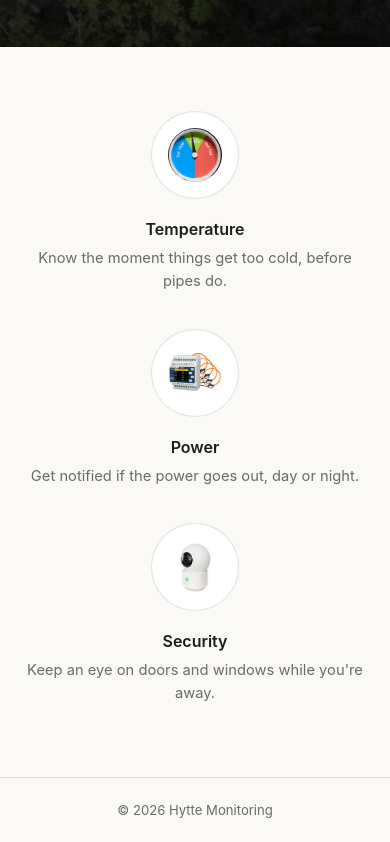
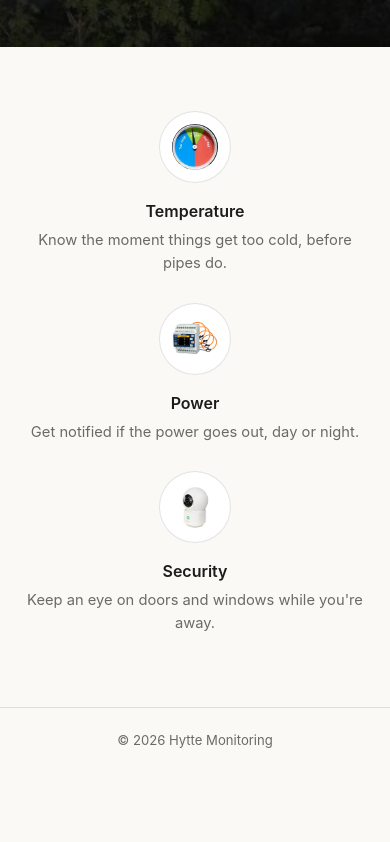
Before and after one commit to hytte-monitoring/hytte-monitoring.github.io, a plain HTML site: page index.html in a window 390 px wide. Shown: the part 797-1639 px from the top of the page. After the commit the page ends 1569 px from the top, so only its background shows below. Drawn offline with Linux system fonts and the light colour scheme.

Commit message:
Shrink section images further on mobile

```diff
--- a/style.css
+++ b/style.css
@@ -188,13 +188,14 @@ footer {
 
     .info-grid {
         grid-template-columns: 1fr;
-        gap: 36px;
+        gap: 28px;
         text-align: center;
     }
 
     .info-grid img {
-        width: 88px;
-        height: 88px;
-        margin: 0 auto 16px;
+        width: 72px;
+        height: 72px;
+        padding: 12px;
+        margin: 0 auto 14px;
     }
 }
```
